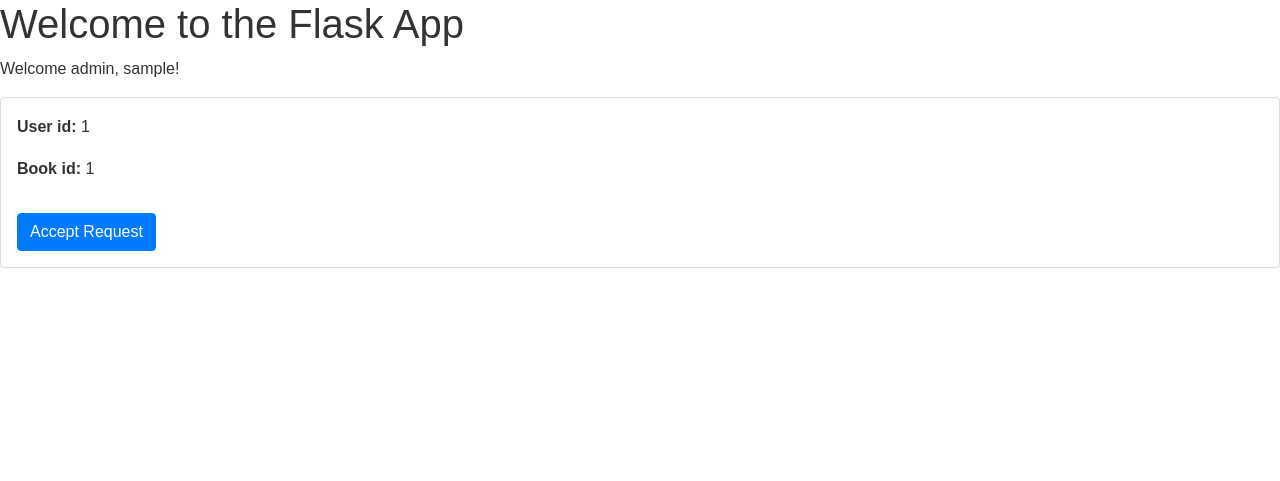
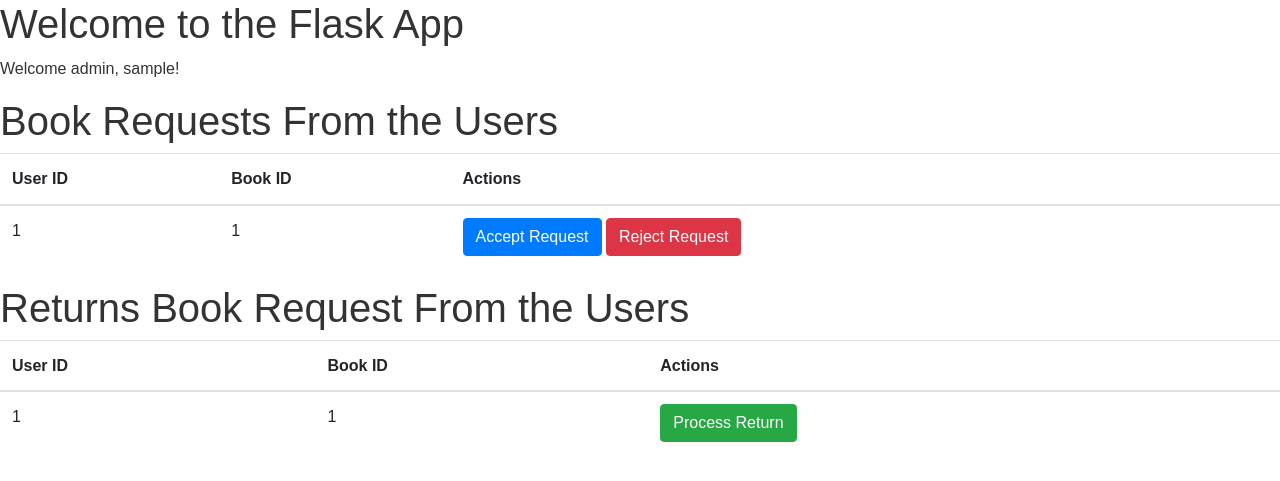
Before and after one commit to nij96969/Library-Management-System, a Flask app: page /librarian/dashboard in a window 1280 px wide. Shown: the part 46-527 px from the top of the page. Run offline with Flask 3, Linux system fonts and the light colour scheme; a user stored in the database is signed in; tables that the repository leaves empty hold one stand-in row (values such as "Sample post"); parts of the project's set-up code (start-up, migrations or seed data) failed here and were passed over; some libraries are stand-ins or nearby versions.

Commit message:
added complete transaction method for user and librarian
updated templates as well for user and librarian
dashboard updated for user and librarian

The librarian is not accessed by admin though

```diff
--- a/app/librarian/routes.py
+++ b/app/librarian/routes.py
@@ -1,7 +1,8 @@
-from flask import Blueprint, render_template , redirect , url_for , flash
+from flask import Blueprint, render_template , redirect , url_for , flash , request , session
 from flask_login import login_required , current_user
 from functools import wraps
-from app.models import RequestBook , User , Transaction
+from app.models import RequestBook , Transaction , BorrowedBook , db , ReturnBook
+from datetime import datetime, timedelta
 
 librarian = Blueprint('librarian' , __name__)
 
@@ -15,27 +16,152 @@
         return f(*args, **kwargs)
     return decorated_function
 
-def find_request_book():
-    requested_book = RequestBook.query.all()
-    return requested_book
+def update_session_requests():
+    user_request = RequestBook.query.all()
+    session['user_request_book'] = [user_req.to_dict() for user_req in user_request]
+    return user_request
+
+def update_session_return_request():
+    user_return_book = ReturnBook.query.all()
+    session['user_return_book'] = [user_req.to_dict() for user_req in user_return_book]
 
 @librarian.route('/librarian/dashboard')
 @login_required
 @librarian_required
 def dashboard():
+    update_session_requests()
+    update_session_return_request()
+    return render_template('librarian/dashboard.html' , requests = session.get('user_request_book',[]) , returns = session.get('user_return_book',[]))
 
-    requested_book = find_request_book()
-
-    return render_template('librarian/dashboard.html' , results = requested_book)
-
-@librarian.route('/librarian/accept_request')
+@librarian.route('/librarian/accept_request', methods = ['POST'])
 @login_required
 @librarian_required
 def accept_request():
-    return
+    if request.method == 'POST':
 
-@librarian.route('/librarian/reject_request')
+        user_id = request.form.get('user_id')
+        book_id = request.form.get('book_id')
+
+        if not user_id or not book_id:
+            flash('Invalid user or book ID.')
+            return redirect(url_for('librarian.dashboard'))
+
+        request_already_accepted = BorrowedBook.query.filter_by(book_id=book_id).first()
+
+        if request_already_accepted:
+            flash('request already processed')
+            return redirect(url_for('librarian.dashboard'))
+
+        # Book is available, so borrow it directly
+        borrow_date = datetime.now()
+        due_date = borrow_date + timedelta(days=14)  # Assuming a 2-week borrowing period
+
+        borrowed_book = BorrowedBook(user_id=user_id, book_id=book_id, borrow_date=borrow_date, return_date=due_date)
+        db.session.add(borrowed_book)
+
+        transaction = Transaction(user_id=user_id, book_id=book_id, transaction_type='borrow', time_stamp=borrow_date)
+        db.session.add(transaction)
+
+        # Find and remove the request from RequestBook
+        remove_request = RequestBook.query.filter_by(user_id=user_id, book_id=book_id).first()
+        if remove_request:
+            db.session.delete(remove_request)
+        else:
+            flash('Request not found.')
+
+        try:
+            db.session.commit()
+        except Exception as e:
+            db.session.rollback()
+            flash('An error occurred while processing the request: ' + str(e))
+            return render_template('librarian/dashboard.html')
+
+        return redirect(url_for('librarian.dashboard'))
+
+    return redirect(url_for('librarian.dashboard'))
+
+@librarian.route('/librarian/reject_request', methods=['POST'])
 @login_required
 @librarian_required
 def reject_request():
-    return
+    if request.method == 'POST':
+        user_id = request.form.get('user_id')
+        book_id = request.form.get('book_id')
+
+        if not user_id or not book_id:
+            flash('Invalid user or book ID.')
+            return redirect(url_for('librarian.dashboard'))
+
+        rejection_date = datetime.now()
+
+        remove_request = RequestBook.query.filter_by(user_id=user_id, book_id=book_id).first()
+
+        if remove_request:
+            transaction = Transaction(user_id=user_id, book_id=book_id, transaction_type='rejected', time_stamp=rejection_date)
+            db.session.add(transaction)
+            db.session.delete(remove_request)
+        else:
+            flash('Request not found.')
+
+        # Update session state
+        update_session_requests()
+        update_session_return_request()
+
+        try:
+            db.session.commit()
+        except Exception as e:
+            db.session.rollback()
+            flash('An error occurred while processing the request: ' + str(e))
+
+        return redirect(url_for('librarian.dashboard'))
+
+    return redirect(url_for('librarian.dashboard'))
+
+@librarian.route('/librarian/accept_return_request', methods=['POST'])
+@login_required
+@librarian_required
+def accept_return_request():
+    if request.method == 'POST':
+        user_id = request.form.get('user_id')
+        book_id = request.form.get('book_id')
+
+        if not user_id or not book_id:
+            flash('Invalid user or book ID.')
+            return redirect(url_for('librarian.dashboard'))
+
+        # Check if the book is currently borrowed
+        borrowed_book = BorrowedBook.query.filter_by(user_id=user_id, book_id=book_id).first()
+        return_request_book = ReturnBook.query.filter_by(user_id=user_id, book_id=book_id).first()
+        if not borrowed_book:
+            flash('No active borrow record found for this book.')
+            return redirect(url_for('librarian.dashboard'))
+
+        # Process return
+        return_date = datetime.now()
+
+        # Update the borrow record with the return date
+        borrowed_book.return_date = return_date
+        db.session.commit()
+
+        # Record the return transaction
+        transaction = Transaction(user_id=user_id, book_id=book_id, transaction_type='return', time_stamp=return_date)
+        db.session.add(transaction)
+
+        db.session.delete(borrowed_book)
+        db.session.delete(return_request_book)
+        # Remove the return request from the session if necessary
+        # update_session_return_request() if you have such a function
+
+        update_session_return_request()
+        update_session_requests()
+        try:
+            db.session.commit()
+        except Exception as e:
+            db.session.rollback()
+            flash('An error occurred while processing the return request: ' + str(e))
+            return redirect(url_for('librarian.dashboard'))
+
+        # Redirect to dashboard with updated session state
+        return redirect(url_for('librarian.dashboard'))
+
+    return redirect(url_for('librarian.dashboard'))
--- a/app/models.py
+++ b/app/models.py
@@ -48,11 +48,22 @@
     image_links = db.Column(db.String(255), nullable=True, server_default="N/A")
     language = db.Column(db.String(10), nullable=False, server_default="N/A")
     categories = db.Column(db.String(255), nullable=True, server_default="N/A")
+    # is_available = db.Column(db.Boolean , default = True)
 
     transactions = db.relationship('Transaction', back_populates='book')
     borrowed_books = db.relationship('BorrowedBook', back_populates='book')
     requests = db.relationship('RequestBook', back_populates='book')  # Consistent naming
     return_books = db.relationship('ReturnBook', back_populates='book')  # Consistent naming
+
+    def to_dict(self):
+        return {
+            'book_id': self.book_id,
+            'title': self.title,
+            'authors': self.authors,
+            'published_date': self.published_date,
+            'isbn': self.isbn,
+            'image_links': self.image_links
+        }
 
 class Transaction(db.Model):
     __tablename__ = 'transactions'  # Changed to plural for consistency
@@ -80,6 +91,14 @@
     user = db.relationship("User", back_populates="borrowed_books")
     book = db.relationship("Book", back_populates="borrowed_books")
 
+    def to_dict(self):
+        return {
+            'book_id': self.book_id,
+            'borrow_date': self.borrow_date,
+            'return_date': self.return_date,
+            'title': self.book.title  # Including book title if needed
+        }
+
 class RequestBook(db.Model):
     __tablename__ = 'request_books'  # Changed to plural for consistency
 
@@ -92,6 +111,13 @@
     user = db.relationship("User", back_populates="requests")
     book = db.relationship("Book", back_populates="requests")
 
+    def to_dict(self):
+        return{
+            'request_id':self.request_id,
+            'user_id':self.user_id,
+            'book_id':self.book_id
+        }
+
 class ReturnBook(db.Model):
     __tablename__ = 'return_books'  # Changed to plural for consistency
 
@@ -103,3 +129,10 @@
 
     user = db.relationship("User", back_populates="return_books")  # Corrected typo
     book = db.relationship("Book", back_populates="return_books")  # Corrected typo
+
+    def to_dict(self):
+        return{
+            'request_id':self.request_id,
+            'user_id':self.user_id,
+            'book_id':self.book_id
+        }
--- a/app/templates/librarian/dashboard.html
+++ b/app/templates/librarian/dashboard.html
@@ -1,32 +1,68 @@
 {% extends "base.html" %}
-{% block title %}Home{% endblock %}
+{% block title %}Dashboard{% endblock %}
 {% block content %}
     <h1>Welcome to the Flask App</h1>
     {% if current_user.is_authenticated %}
-        <p>Welcome {{current_user.role}}, {{ current_user.username }}!</p>
+        <p>Welcome {{ current_user.role }}, {{ current_user.username }}!</p>
     {% else %}
         <p>Please log in or sign up.</p>
     {% endif %}
 
-    {% if results %}
-            {% for request in results %}
-              <div class="book-card">
-                <div class="d-flex mb-3">
-                  <div class="book-details" style="flex: 0 0 150px">
-                      <p><strong>User id:</strong> {{ request.user_id }}</p>
-                      <p><strong>Book id:</strong> {{ request.book_id }}</p>
-                  </div>
-                </div>
+    <h1>Book Requests From the Users</h1>
+    <table class="table">
+      <thead>
+        <tr>
+          <th>User ID</th>
+          <th>Book ID</th>
+          <th>Actions</th>
+        </tr>
+      </thead>
+      <tbody>
+        {% for req in requests %}
+        <tr>
+          <td>{{ req.user_id }}</td>
+          <td>{{ req.book_id }}</td>
+          <td>
+            <form action="{{ url_for('librarian.accept_request') }}" method="POST" style="display: inline;">
+              <input type="hidden" name="user_id" value="{{ req.user_id }}">
+              <input type="hidden" name="book_id" value="{{ req.book_id }}">
+              <button type="submit" class="btn btn-primary">Accept Request</button>
+            </form>
+            <form action="{{ url_for('librarian.reject_request') }}" method="POST" style="display: inline;">
+              <input type="hidden" name="user_id" value="{{ req.user_id }}">
+              <input type="hidden" name="book_id" value="{{ req.book_id }}">
+              <button type="submit" class="btn btn-danger">Reject Request</button>
+            </form>
+          </td>
+        </tr>
+        {% endfor %}
+      </tbody>
+    </table>
 
-                <form action="{{ url_for('main.request_book') }}" method="POST">
-                  <input type="hidden" name="book_id" value="{{ request.book_id }}">
-                  <input type="hidden" name="user_id" value="{{ request.user_id }}">
-                  <button type="submit" class="btn btn-primary">Accept Request</button>
-                </form>
-
-              </div>
-            {% endfor %}
-        {% else %}
-            <p>No results found.</p>
-      {% endif %}
+    <h1>Returns Book Request From the Users</h1>
+    <table class="table">
+      <thead>
+        <tr>
+          <th>User ID</th>
+          <th>Book ID</th>
+          <th>Actions</th>
+        </tr>
+      </thead>
+      <tbody>
+        {% for ret in returns %}
+        <tr>
+          <td>{{ ret.user_id }}</td>
+          <td>{{ ret.book_id }}</td>
+          <td>
+            <!-- You can add buttons for handling returns if needed -->
+            <form action="{{ url_for('librarian.accept_return_request') }}" method="POST" style="display: inline;">
+              <input type="hidden" name="user_id" value="{{ ret.user_id }}">
+              <input type="hidden" name="book_id" value="{{ ret.book_id }}">
+              <button type="submit" class="btn btn-success">Process Return</button>
+            </form>
+          </td>
+        </tr>
+        {% endfor %}
+      </tbody>
+    </table>
 {% endblock %}
```
Also changed, not shown: app/main/routes.py (+75 -19 lines), app/templates/home.html (+19 -8 lines).
